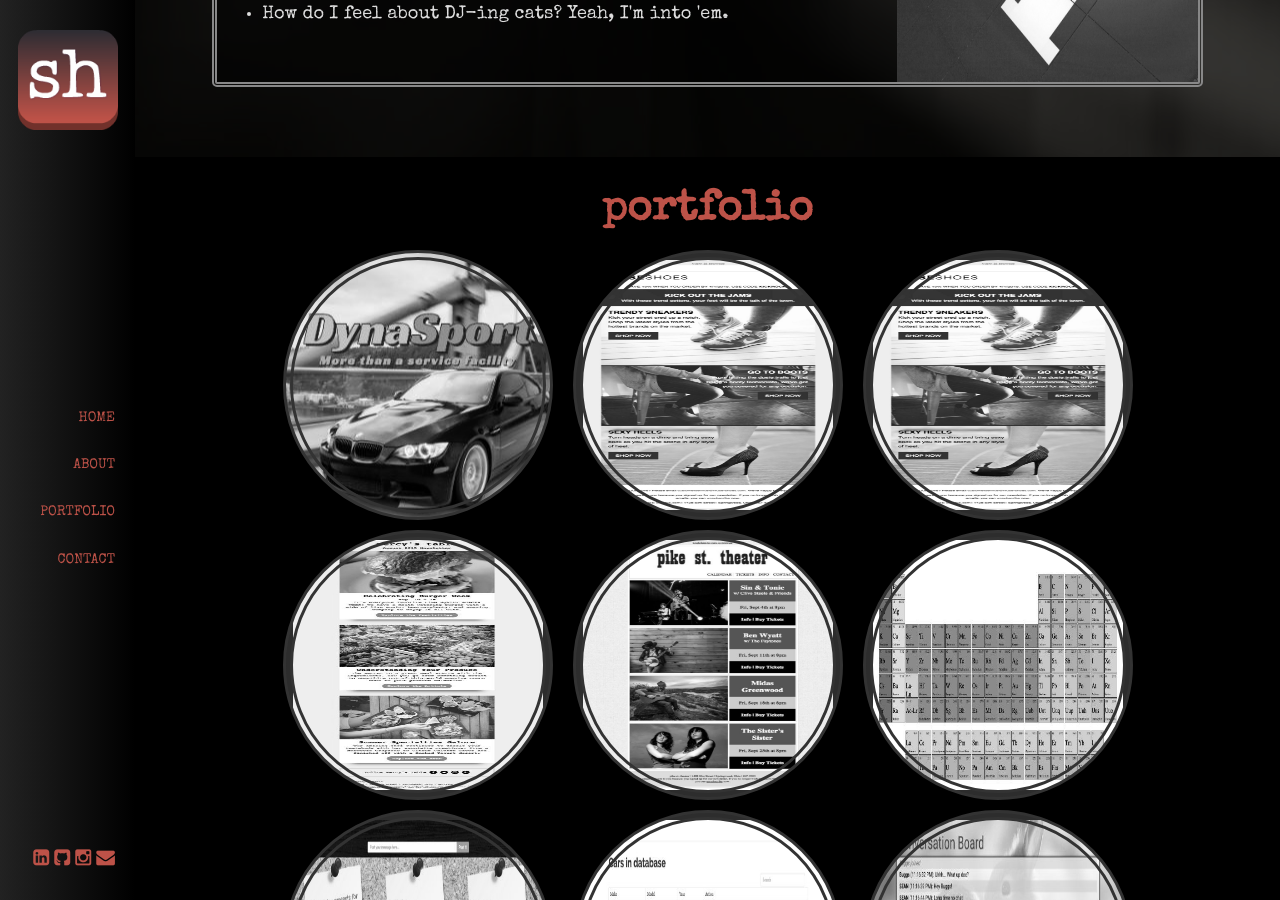
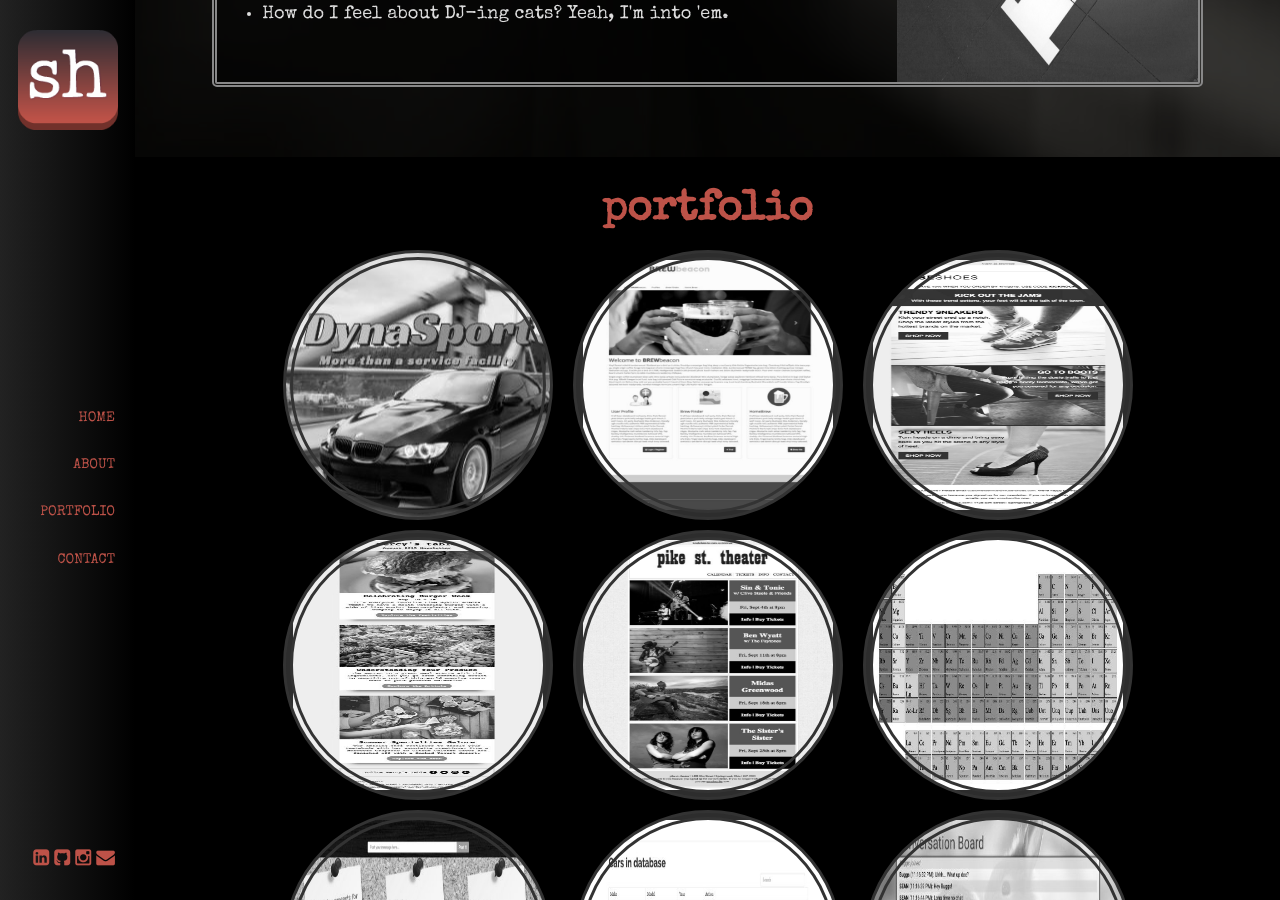
Before and after one commit to sseeaann/sseeaann.github.io, a Jekyll site: the page built from index.html, in a window 1280 px wide and 900 px high, scrolled down 2350 px. Built offline with Jekyll 4.4.1, drawn with Linux system fonts in a browser that asks for light colours; Markdown is read by kramdown in place of the engine named in the settings.

Commit message:
more troubleshooting

```diff
--- a/assets/css/3-sections/portfolio.sass
+++ b/assets/css/3-sections/portfolio.sass
@@ -91,7 +91,7 @@
 
       #brew
         background:
-          image: url(/assets/img/muse-shoes.jpg)
+          image: url(/assets/img/brew.jpg)
           repeat: no-repeat
           position: center
           size: 100% 100%
--- a/assets/css/main.css
+++ b/assets/css/main.css
@@ -982,7 +982,7 @@
         background-repeat: no-repeat;
         background-position: center; }
       section.portfolio .container .row #brew {
-        background-image: url(/assets/img/muse-shoes.jpg);
+        background-image: url(/assets/img/brew.jpg);
         background-repeat: no-repeat;
         background-position: center;
         background-size: 100% 100%; }
```
Also changed, not shown: assets/img/brew.jpg (added), 3 other files.
